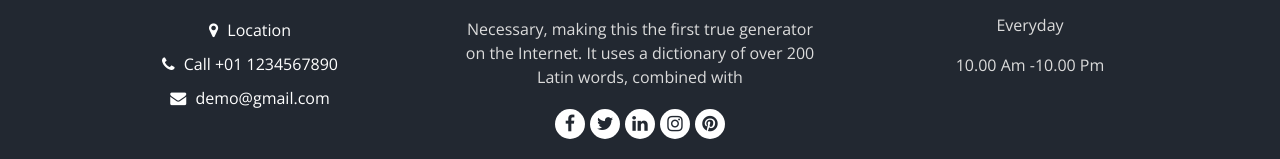
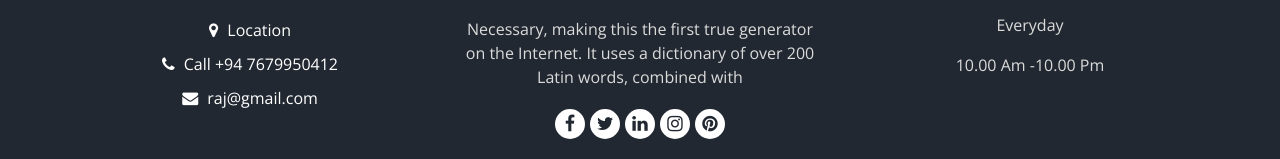
Before and after one commit to rajconfig/Project-1, a plain HTML site: page food/index.html in a window 1280 px wide. Shown: the part 5061-5220 px from the top of the page. Drawn offline with nearby package versions, Linux system fonts and the light colour scheme; some packages are replaced by stand-ins of ours.

Commit message:
Update index.html

```diff
--- a/food/index.html
+++ b/food/index.html
@@ -1256,13 +1256,13 @@
               <a href="">
                 <i class="fa fa-phone" aria-hidden="true"></i>
                 <span>
-                  Call +01 1234567890
+                  Call +94 7679950412
                 </span>
               </a>
               <a href="">
                 <i class="fa fa-envelope" aria-hidden="true"></i>
                 <span>
-                  demo@gmail.com
+                  raj@gmail.com
                 </span>
               </a>
             </div>
```
